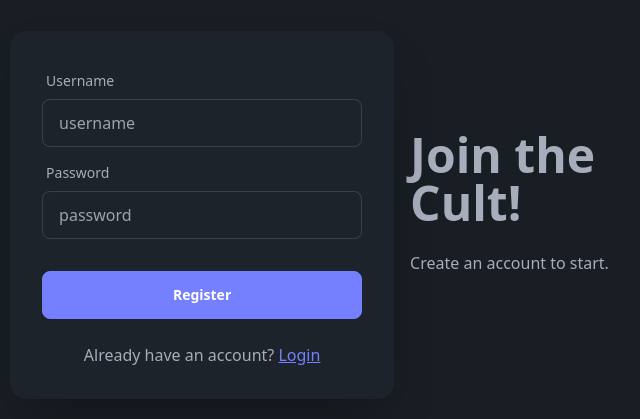
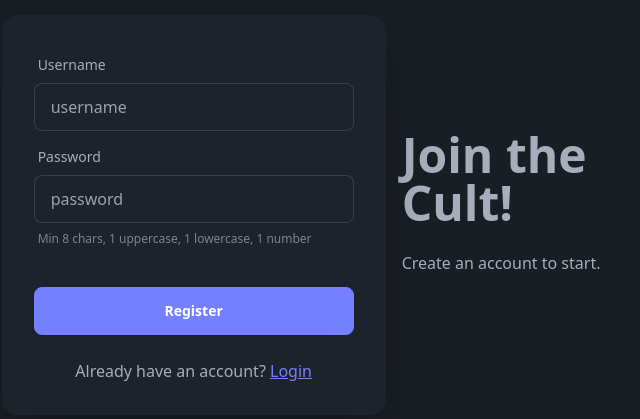
Before and after one commit to GimmeDaCookie/Leaddrboard, a React (Vite) app in the folder frontend/: page /register in a window 1280 px wide. Shown: the part 185-604 px from the top of the page, without its empty margins (303-943 px from the left). Built offline with nearby package versions, Linux system fonts and the light colour scheme; no server answers.

Commit message:
password requirements clearer

```diff
--- a/frontend/src/pages/RegisterPage.jsx
+++ b/frontend/src/pages/RegisterPage.jsx
@@ -18,7 +18,13 @@ function RegisterPage() {
       console.log(data);
       navigate('/login');
     } catch (err) {
-      setError(err.response?.data?.message || 'An error occurred');
+      if (err.response?.data?.errors) {
+        // Handle array of validation errors
+        const messages = err.response.data.errors.map(e => e.msg).join('. ');
+        setError(messages);
+      } else {
+        setError(err.response?.data?.message || 'An error occurred');
+      }
     }
   };
 
@@ -56,6 +62,11 @@ function RegisterPage() {
                 value={password}
                 onChange={(e) => setPassword(e.target.value)}
               />
+              <label className="label">
+                <span className="label-text-alt text-xs text-base-content/70">
+                  Min 8 chars, 1 uppercase, 1 lowercase, 1 number
+                </span>
+              </label>
             </div>
             {error && <p className="text-error text-center text-sm">{error}</p>}
             <div className="form-control mt-6">
```
